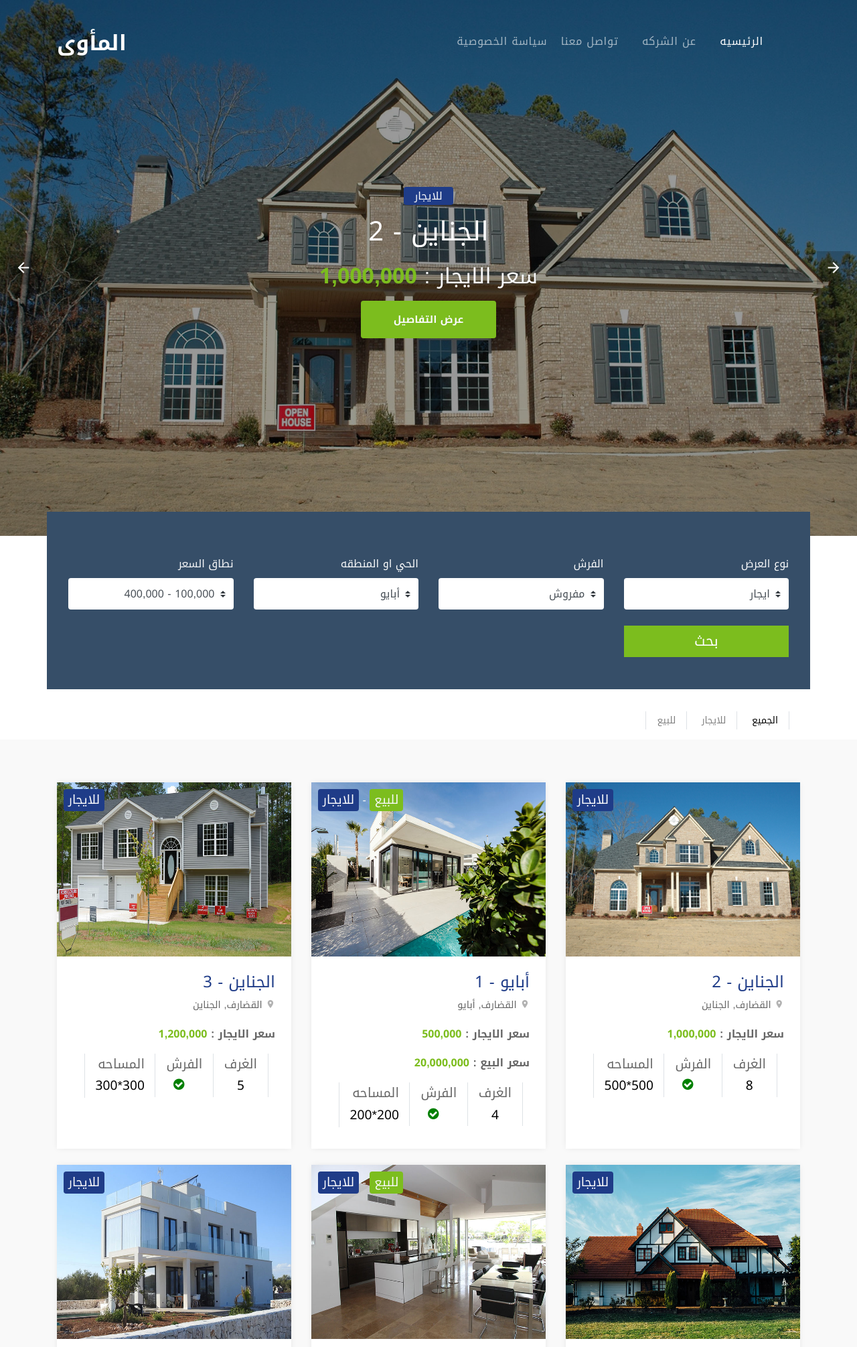
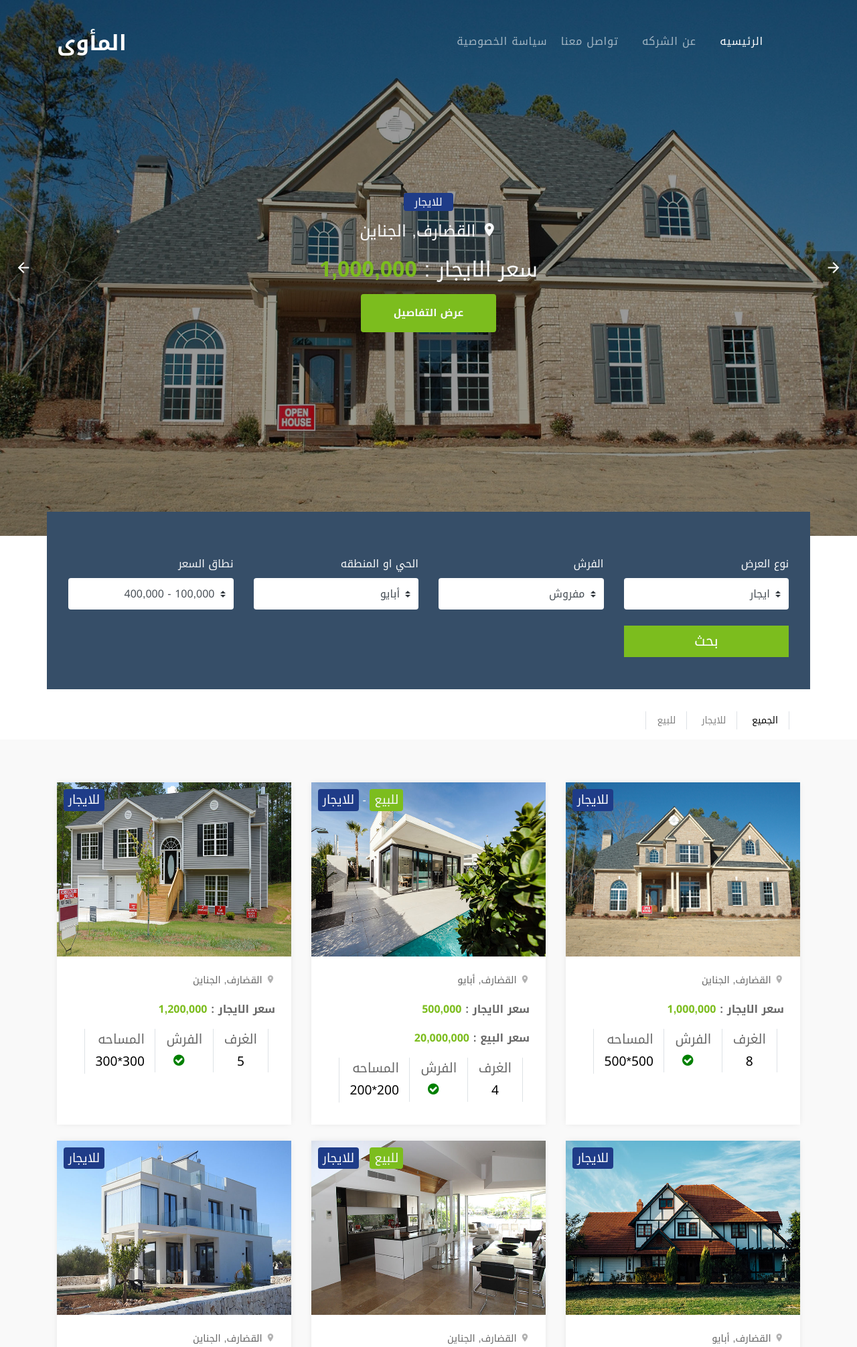
Before and after one commit to mazinAbbasher/Askon, a Django app: page / in a window 1280 px wide. Shown: the top 2011 px of the page at 67% size. Run offline with Django 5.2, Linux system fonts and the light colour scheme; data comes from the database, SQL or seed files in the repository; some libraries are stand-ins or nearby versions; some web fonts are replaced.

Commit message:
more edits

```diff
--- a/templates/detail.html
+++ b/templates/detail.html
@@ -81,7 +81,7 @@
         <div class="row align-items-center justify-content-center text-center">
           <div class="col-md-10">
             <span class="d-inline-block text-white px-3 mb-3 rounded">تفاصيل المنزل</span>
-            <h1 class="mb-2">{{house.region}} - {{house.pk}}</h1>
+            {% comment %} <h1 class="mb-2">{{house.region}} - {{house.pk}}</h1> {% endcomment %}
             {% if house.for_rent%}
             <p class="mb-3 mt-4"><strong class="h2 text-light">سعر الايجار : </strong>
             <strong class="h2 text-success font-weight-bold">{{house.price|intcomma}}</strong></p>
--- a/templates/index.html
+++ b/templates/index.html
@@ -100,7 +100,7 @@
                 <span class="d-inline-block bg-primary text-light px-3 mb-3 rounded">للايجار</span>
               </div>
               {% endif %}
-              <h1 class="mb-2">{{special.region}} - {{special.pk}}</h1>
+              <h4 class="property-location d-block mb-3 text-light"><span class="property-icon icon-room"></span> {{ special.region.state.name }}, {{ special.region.name }}</h4>
               {% if special.for_rent%}
             <p class="mb-3 mt-4"><strong class="h2 text-light">سعر الايجار : </strong>
             <strong class="h2 text-success font-weight-bold">{{special.price|intcomma}}</strong></p>
@@ -237,7 +237,7 @@
                 {% endif %}
               </a>
               <div class="p-4 property-body" style = "text-align:right;">
-                <h4 class=""><a href="property-details.html">{{ house.region.name }} - {{ house.pk }}</a></h4 >
+                {% comment %} <h4 class=""><a href="property-details.html">{{ house.region.name }} - {{ house.pk }}</a></h4 > {% endcomment %}
                 <span class="property-location d-block mb-3"><span class="property-icon icon-room"></span> {{ house.region.state.name }}, {{ house.region.name }}</span>
                 {% if house.for_rent%}
                   <p><strong>سعر الايجار : </strong>
--- a/templates/search.html
+++ b/templates/search.html
@@ -127,7 +127,7 @@
                       {% endif %}
                     </a>
                     <div class="p-4 property-body" style = "text-align:right;">
-                      <h4 class=""><a href="property-details.html">{{ house.region.name }} - {{ house.pk }}</a></h4 >
+                      {% comment %} <h4 class=""><a href="property-details.html">{{ house.region.name }} - {{ house.pk }}</a></h4 > {% endcomment %}
                       <span class="property-location d-block mb-3"><span class="property-icon icon-room"></span> {{ house.region.state.name }}, {{ house.region.name }}</span>
                       {% if house.for_rent%}
                         <p><strong>سعر الايجار : </strong>
```
